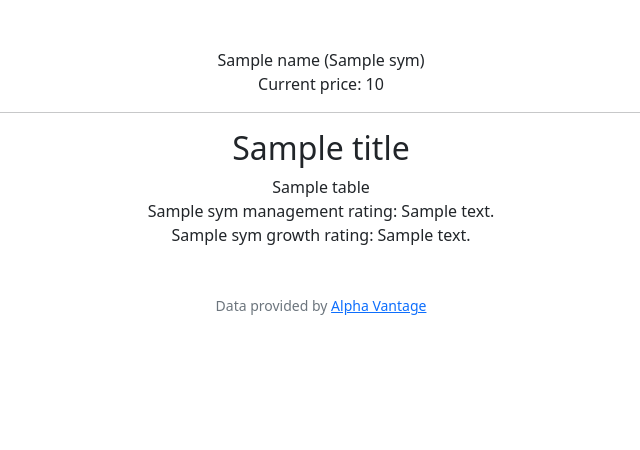
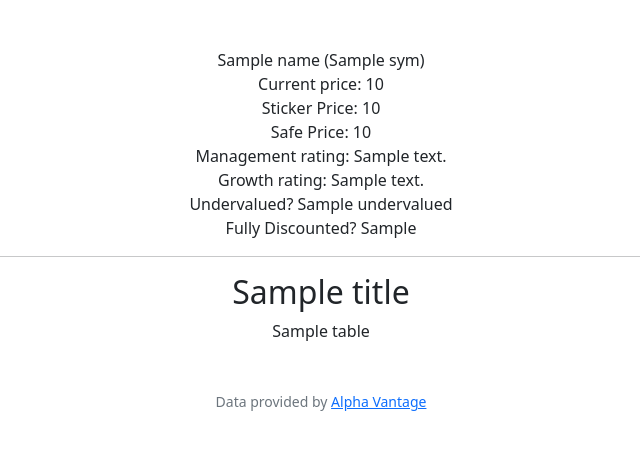
Before and after one commit to erwsmith/value_investing, a Flask app: template templates/evaluated.html in a window 1280 px wide. Shown: the part 76-526 px from the top of the page, without its empty margins (319-959 px from the left). Run offline with Flask 2, Linux system fonts and the light colour scheme; the template is opened without the code that fills it: most values are stand-ins (such as "Sample title", 1, 10 or a date in 2020); some libraries are stand-ins or nearby versions.

Commit message:
reformatted

```diff
--- a/templates/evaluated.html
+++ b/templates/evaluated.html
@@ -8,13 +8,18 @@
 
     <div>{{ name }} ({{ sym }})</div>
     <div>Current price: {{ price }}</div>
+    <div>Sticker Price: {{ stickerPrice }}</div>
+    <div>Safe Price: {{ safePrice }}</div>
+    <div>Management rating: {{ management_message }}</div>
+    <div>Growth rating: {{ growth_message }}</div>
+    <div>Undervalued? {{ undervalued }} </div>
+    <div>Fully Discounted? {{ fullyDiscounted }}</div>
+
     <hr>
+
     {% for table in tables %}
             <h2>{{ titles[loop.index] }}</h2>
             {{ table|safe }}
     {% endfor %}
 
-    <div>{{ sym }} management rating: {{ management_message }}</div>
-    <div>{{ sym }} growth rating: {{ growth_message }}</div>
-
 {% endblock %}
```
